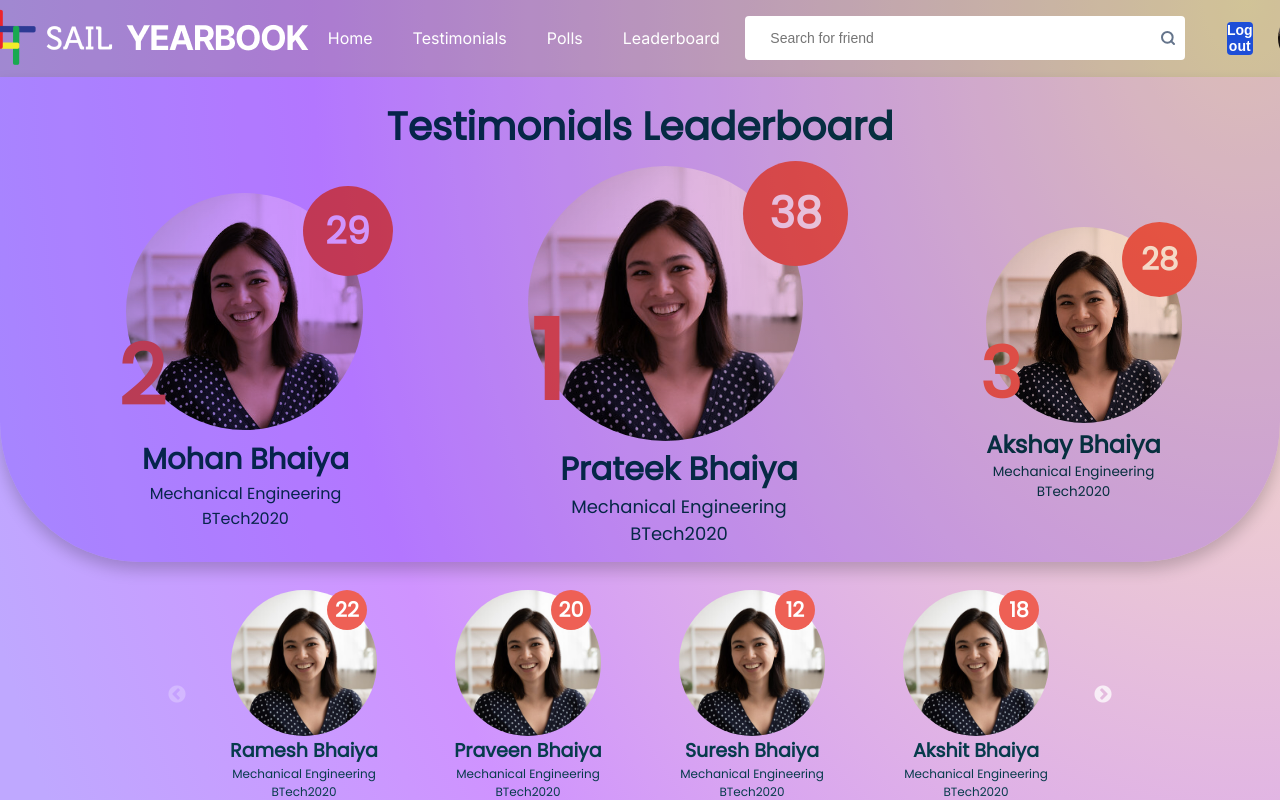
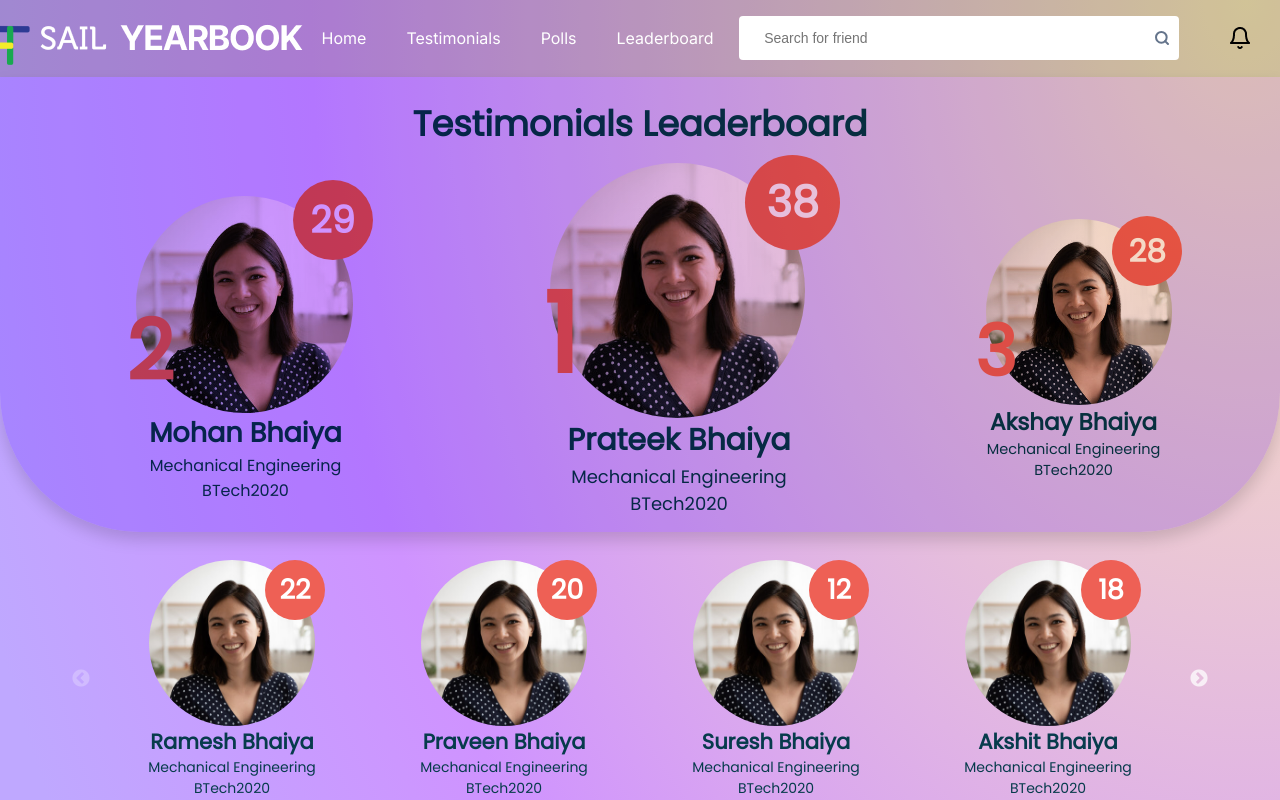
Before and after one commit to JunoJupyter/YearBookPortal, a React (Create React App) app in the folder client/: page /leaderboard in a window 1280 px wide. Shown: the top 800 px of the page. Built offline with nearby package versions, Linux system fonts and the light colour scheme.

Commit message:
Made changes in navbar and leaderboard page

```diff
--- a/client/src/App.js
+++ b/client/src/App.js
@@ -19,7 +19,7 @@ function App() {
           <Route exact path="/myprofile">
             <MyProfilePage />
           </Route>
-          <Route>
+          <Route exact path="/leaderboard">
             <LeaderBoard/>
           </Route>
         </Switch>
--- a/client/src/components/leaderboard/leaderboard.css
+++ b/client/src/components/leaderboard/leaderboard.css
@@ -10,16 +10,16 @@
     flex-direction: column;
     align-items: center;
     width: 100%;
-    height: 485px;
+    height: 455px;
     background-color: rgba(207, 184, 255, 0.7);
     mix-blend-mode: multiply;
     border-bottom-left-radius: 140px;
     border-bottom-right-radius: 140px;
-    box-shadow: 0px 8px 16px rgb(0, 0, 0, 0.2);
+    box-shadow: 0px 8px 16px rgb(0, 0, 0, 0.15);
 }
 .leaderboard-title{
     margin-top: 20px;
-    font-size: 39px;
+    font-size: 35px;
     color: #073B4C;
 }
 .leaderboard-top3{
@@ -55,19 +55,28 @@
 }
 .ldb-second-top,.ldb-first-top,.ldb-third-top{
     width: 100%;
-    height: 65%;
+    height: 60%;
     display: flex;
     align-items: flex-end;
 }
 .first-img-cont, .second-img-cont, .third-img-cont{
     height: 100%;
     display: flex;
-    align-items: center;
+    align-items: flex-end;
 }
+
+.first-img-cont{
+    margin-left: 22px;
+}
+
+.second-img-cont{
+    margin-left: 10px;
+}
+
 .second-img{
     /* border-radius: 50%; */
-    width: 237px;
-    height: 237px;
+    width: 217px;
+    height: 217px;
     border-radius: 50%;
     background-image: url('../../assets/leaderboard/index3.jpg');
     background-size:cover;
@@ -75,8 +84,8 @@
     background-position: center;
 }
 .first-img{
-    width: 275px;
-    height: 275px;
+    width: 255px;
+    height: 255px;
     border-radius: 50%;
     background-image: url('../../assets/leaderboard/index3.jpg');
     background-size:cover;
@@ -84,8 +93,8 @@
     background-position: center;
 }
 .third-img{
-    width: 196px;
-    height: 196px;
+    width: 186px;
+    height: 186px;
     border-radius: 50%;
     background-image: url('../../assets/leaderboard/index3.jpg');
     background-size:cover;
@@ -100,7 +109,7 @@
     flex-direction: column;
     justify-content: flex-end;
     position: relative;
-    left: 40px;
+    left: 48px;
 }
 .first-posin{
     font-size: 110px;
@@ -110,7 +119,7 @@
     flex-direction: column;
     justify-content: flex-end;
     position: relative;
-    left: 37px;
+    left: 50px;
 }
 .third-posin{
     font-size: 70px;
@@ -120,7 +129,7 @@
     flex-direction: column;
     justify-content: flex-end;
     position: relative;
-    left: 35px;
+    left: 30px;
 }
 .second-testimonials, .first-testimonials, .third-testimonials{
     height: 100%;
@@ -136,30 +145,31 @@
     align-items: center;
 }
 .second-testimonials div.cont{
-    width: 90px;
-    height: 90px;
+    width: 80px;
+    height: 80px;
     font-size: 37px;
     font-weight: 600;
     position: relative;
     right: 60px;
 }
 .first-testimonials div.cont{
-    width: 105px;
-    height: 105px;
+    width: 95px;
+    height: 95px;
     font-size: 43px;
     font-weight: 600;
     position: relative;
     right: 60px;
 }
 .third-testimonials div.cont{
-    width: 75px;
-    height: 75px;
+    width: 70px;
+    height: 70px;
     font-size: 31px;
     font-weight: 600;
     position: relative;
     right: 60px;
 }
 .ldb-second-bottom, .ldb-first-bottom, .ldb-third-bottom{
+    width: 100%;
     display: flex;
     flex-direction: column;
     align-items: center;
@@ -169,7 +179,7 @@
 }
 
 .leaderboard-bottom{
-    width: 70%;
+    width: 85%;
     margin: 28px auto;
     /* display: flex; */
     font-family: 'poppins';
@@ -192,13 +202,13 @@
 }
 .item-img-cont{
     height: 100%;
-    margin-left: 40px;
+    margin-left: 60px;
     display: flex;
     align-items: flex-start;
 }
 .item-img{
-    width: 146px;
-    height: 146px;
+    width: 166px;
+    height: 166px;
     border-radius: 50%;
     background-image: url('../../assets/leaderboard/index3.jpg');
     background-size:cover;
@@ -215,9 +225,9 @@
     display: flex;
     justify-content: center;
     align-items: center;
-    width: 40px;
-    height: 40px;
-    font-size: 20.7px;
+    width: 60px;
+    height: 60px;
+    font-size: 27px;
     font-weight: 600;
     position: relative;
     right: 50px;
--- a/client/src/components/navbar/Navbar.css
+++ b/client/src/components/navbar/Navbar.css
@@ -122,6 +122,8 @@
   border: none;
   text-decoration: none;
   cursor: pointer;
+  margin-left: 8px;
+  margin-top: 5px;
 }
 .nav-log-out:hover {
   box-shadow: 0 12px 16px 0 rgba(0, 0, 0, 0.24),
@@ -136,6 +138,16 @@
 }
 .nav-user-img:hover {
   outline: #ffffff solid 2px;
+}
+.nav-bell{
+  cursor: pointer;
+  padding: 7px 7px;
+  border-radius: 50%;
+}
+.nav-bell:hover{
+  outline: 1.5px solid black;
+  /* background-color: #ffffff; */
+
 }
 @media screen and (max-width: 1200px) and (min-width: 1000px) {
   .nav-links {
--- a/client/src/components/navbar/Navbar.js
+++ b/client/src/components/navbar/Navbar.js
@@ -2,6 +2,7 @@ import sail from '../../assets/navbar/sail.png';
 import yearbook from '../../assets/navbar/Links.png';
 import userImg from '../../assets/navbar/userImg.jpg';
 import menu from '../../assets/navbar/menu.png';
+import bell from'../../assets/navbar/bell.png';
 import {Link} from 'react-router-dom';
 import './Navbar.css';
 import { useState } from 'react';
@@ -31,7 +32,6 @@ const Navbar = () => {
                         <li><Link to="/testimonials">Testimonials</Link></li>
                         <li><Link to="/polls">Polls</Link></li>
                         <li><Link to="/leaderboard">Leaderboard</Link></li>
-                        <li><button className="nav-log-out nav-out">Log out</button></li>
                     </ul>
                 </div>
 
@@ -44,7 +44,7 @@ const Navbar = () => {
                 <path d="M13.9996 13.9996L11.0996 11.0996" stroke="#64748B" stroke-width="2" stroke-linecap="round" stroke-linejoin="round"/>
                 </svg>
             </div>
-            <button className="nav-log-out nav-in">Log out</button>
+            <img src={bell} alt="bell" className="nav-bell" />
             <img src={userImg} alt="USER" className="nav-user-img" onClick={() => {
                 setUserClick(
                     (prev) => !prev
@@ -58,6 +58,7 @@ const Navbar = () => {
                     <ul>
                         <li><Link to="/myprofile">My Profile</Link></li>
                         <li><Link to="#">Hidden Testimonials</Link></li>
+                        <li><button className="nav-log-out nav-out">Log out</button></li>
                     </ul>
                 </div>
 
--- a/client/src/pages/Leaderboard.js
+++ b/client/src/pages/Leaderboard.js
@@ -14,7 +14,7 @@ const Leaderboard = () => {
 
     // console.log(list.leaderboard);
     const settings = {
-        dots: true,
+        dots: false,
         infinite: false,
         speed: 500,
         slidesToShow: 4,
@@ -27,7 +27,7 @@ const Leaderboard = () => {
               slidesToShow: 2,
               slidesToScroll: 2,
               infinite: true,
-              dots: true,
+              dots: false,
             },
           },
           {
@@ -56,39 +56,46 @@ const Leaderboard = () => {
             <div className="leaderboard-top">
                 <h1 className="leaderboard-title">Testimonials Leaderboard</h1>
                 <div className="leaderboard-top3">
+
                     <div className="leaderboard-second">
                         <div className="ldb-second-top">
                             <div className="second-posin"><div>2</div></div>
                             <div className="second-img-cont"><div className="second-img"></div></div>
                             <div className="second-testimonials"><div className="cont"><div>{second.votes}</div></div></div>
                         </div>
+
                         <div className="ldb-second-bottom">
-                            <div className="second-name" style={{fontSize: 29 ,fontWeight: 600}}>{second.name}</div>
+                            <div className="second-name" style={{fontSize: 27 ,fontWeight: 600}}>{second.name}</div>
                             <div className="second-branch-year" style={{fontSize: 16, fontWeight:400}}>{second.branch}<br/>{second.degree}{second.year}</div>
                         </div>
                     </div>
+
                     <div className="leaderboard-first">
                         <div className="ldb-first-top">
                             <div className="first-posin"><div>1</div></div>
                             <div className="first-img-cont"><div className="first-img"></div></div>
                             <div className="first-testimonials"><div className="cont"><div>{first.votes}</div></div></div>
                         </div>
+
                         <div className="ldb-first-bottom">
-                            <div className="first-name" style={{fontSize: 32 ,fontWeight: 600}}>{first.name}</div>
+                            <div className="first-name" style={{fontSize: 30 ,fontWeight: 600}}>{first.name}</div>
                             <div className="first-branch-year" style={{fontSize: 18, fontWeight:400}}>{first.branch}<br/>{first.degree}{first.year}</div>
                         </div>
                     </div>
+
                     <div className="leaderboard-third">
                         <div className="ldb-third-top">
                             <div className="third-posin"><div>3</div></div>
                             <div className="third-img-cont"><div className="third-img"></div></div>
                             <div className="third-testimonials"><div className="cont"><div>{third.votes}</div></div></div>
                         </div>
+
                         <div className="ldb-third-bottom">
-                            <div className="third-name" style={{fontSize: 24 ,fontWeight: 600}}>{third.name}</div>
-                            <div className="third-branch-year" style={{fontSize: 13.5, fontWeight:400}}>{third.branch}<br/>{third.degree}{third.year}</div>
+                            <div className="third-name" style={{fontSize: 23 ,fontWeight: 600}}>{third.name}</div>
+                            <div className="third-branch-year" style={{fontSize: 14.5, fontWeight:400}}>{third.branch}<br/>{third.degree}{third.year}</div>
                         </div>
                     </div>
+
                 </div>
             </div>
             <div className="leaderboard-bottom">
@@ -102,8 +109,8 @@ const Leaderboard = () => {
                                         <div className="item-testimonials"><div className="cont"><div>{item.votes}</div></div></div>
                                     </div>
                                     <div className="ldb-item-bottom">
-                                        <div className="item-name" style={{fontSize: 19 ,fontWeight: 600}}>{item.name}</div>
-                                        <div className="item-branch-year" style={{fontSize: 12, fontWeight:400}}>{item.branch}<br/>{item.degree}{item.year}</div>
+                                        <div className="item-name" style={{fontSize: 21 ,fontWeight: 600}}>{item.name}</div>
+                                        <div className="item-branch-year" style={{fontSize: 14, fontWeight:400}}>{item.branch}<br/>{item.degree}{item.year}</div>
                                     </div>
                                 </div>
                                 )
```
Also changed, not shown: client/src/assets/navbar/bell.png (added).
